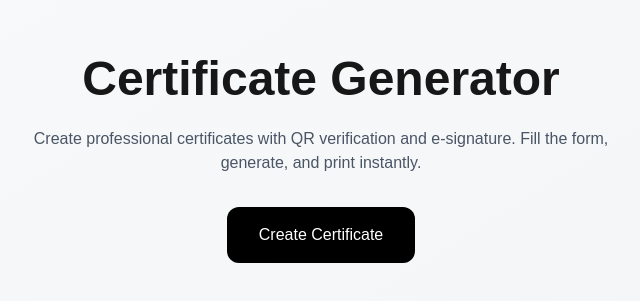
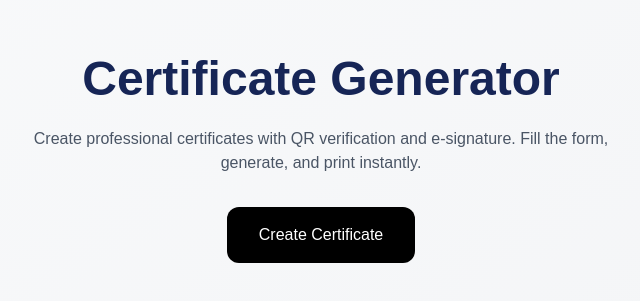
Before and after one commit to Yelminoo/gv-certificate, a Next.js app: page / in a window 1280 px wide. Shown: the part 241-542 px from the top of the page, without its empty margins (319-959 px from the left). Built offline with nearby package versions, Linux system fonts and the light colour scheme.

Commit message:
heading color fix

```diff
--- a/src/app/page.tsx
+++ b/src/app/page.tsx
@@ -4,7 +4,7 @@
   return (
     <main className="min-h-screen flex items-center justify-center bg-gradient-to-br from-gray-50 to-gray-100">
       <div className="max-w-2xl text-center px-6">
-        <h1 className="text-4xl md:text-5xl font-bold mb-6">
+        <h1 className="text-4xl md:text-5xl font-bold mb-6 text-blue-950">
           Certificate Generator
         </h1>
 
```
